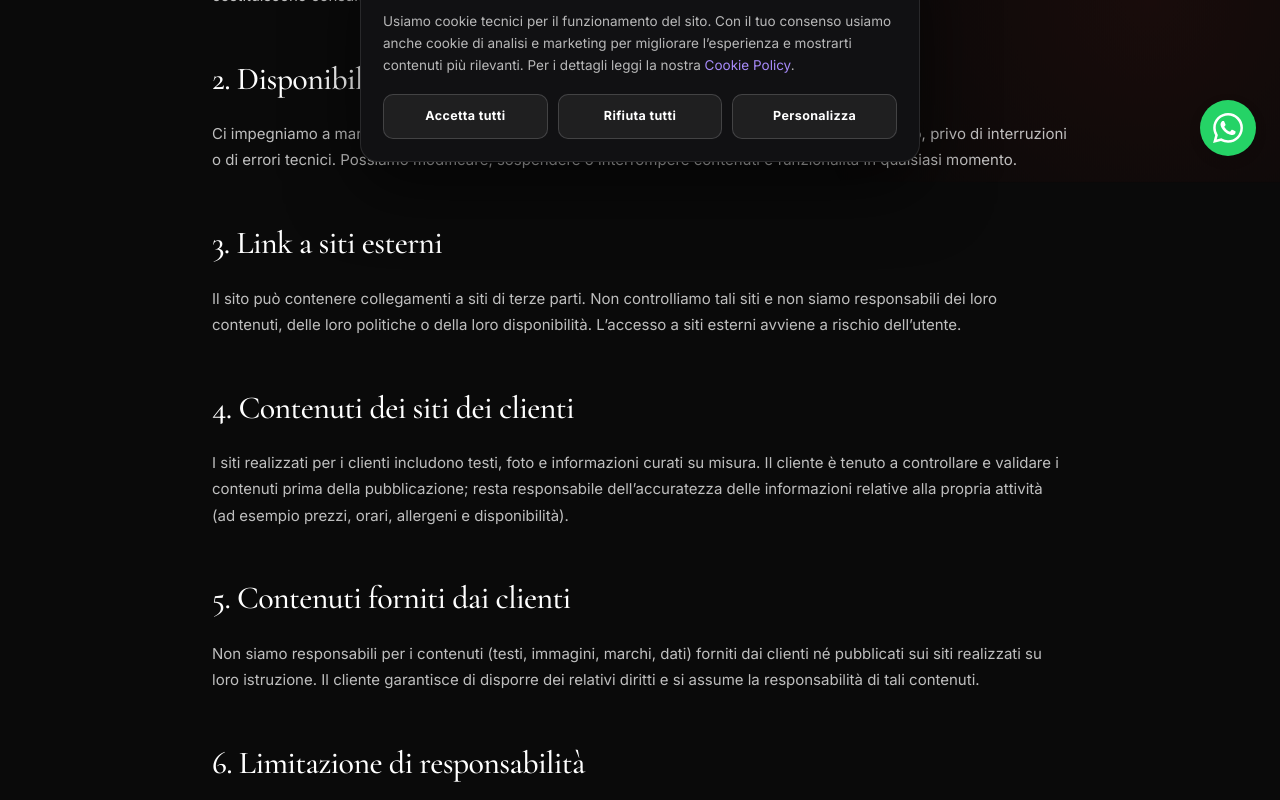
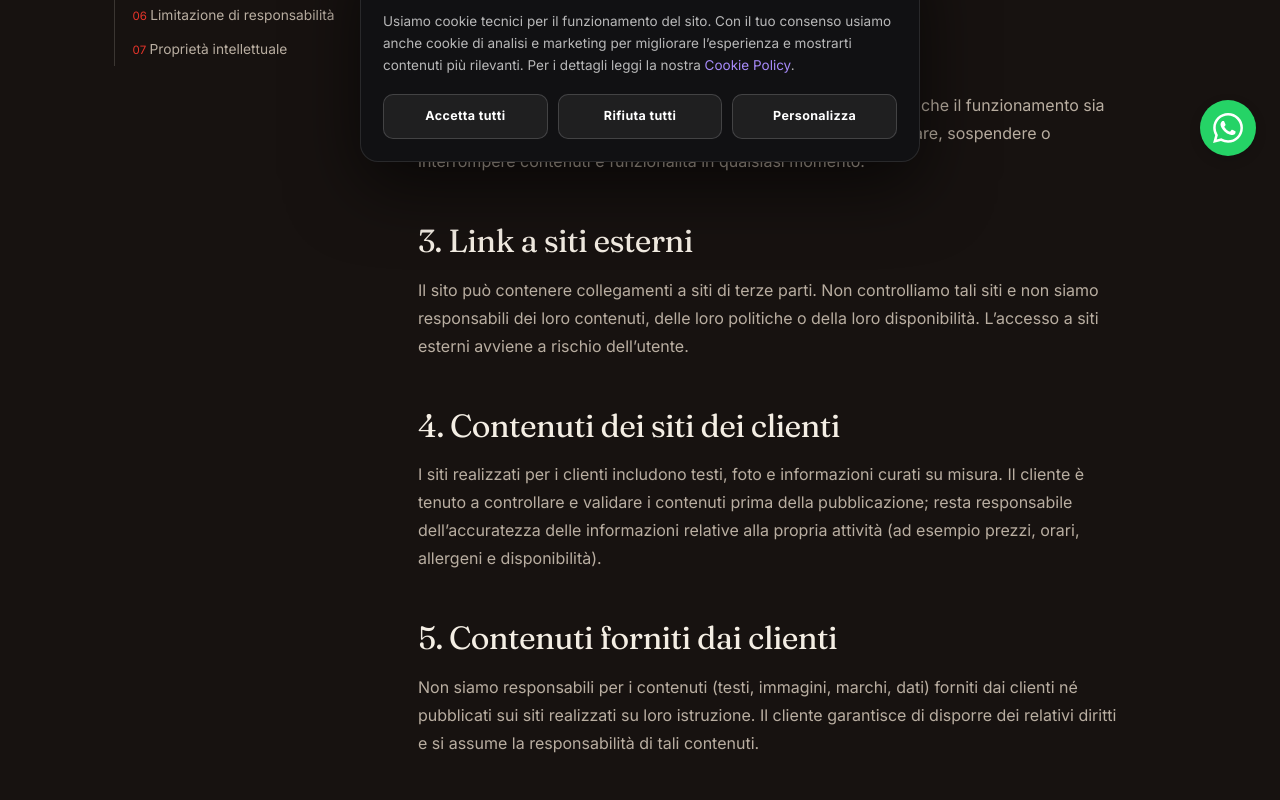
Before and after one commit to luminoagency/lumino-agency, a Next.js app: page /disclaimer in a window 1280 px wide. Shown: the part 620-1420 px from the top of the page. Built offline with nearby package versions, Linux system fonts and the light colour scheme.

Commit message:
Legali: disclaimer sulla nuova cornice

```diff
--- a/app/disclaimer/page.tsx
+++ b/app/disclaimer/page.tsx
@@ -1,28 +1,43 @@
 import type { Metadata } from 'next'
 import Link from 'next/link'
-import SiteChrome from '@/components/site/SiteChrome'
+import LegalChrome from '@/components/legal/LegalChrome'
 import { COMPANY } from '@/lib/company'
 
 export const metadata: Metadata = {
-  title: 'Disclaimer · Lumino',
+  alternates: { canonical: '/disclaimer' },
+  title: 'Disclaimer',
   description:
     'Disclaimer di Lumino: limitazioni di responsabilità sui contenuti del sito, link esterni e contenuti forniti dai clienti.',
 }
 
 export default function DisclaimerPage() {
   return (
-    <SiteChrome
-      header={{
-        kicker: '✦ legale',
-        title: 'Disclaimer',
-        intro:
-          'Avvertenze e limitazioni di responsabilità relative ai contenuti e all’utilizzo del sito di Lumino.',
-        updated: COMPANY.lastUpdated,
-      }}
+    <LegalChrome
+      title="Disclaimer"
+      intro={
+        'Avvertenze e limitazioni di responsabilità relative ai contenuti e all’utilizzo del sito di Lumino.'
+      }
+      updated={COMPANY.lastUpdated}
+      sections={[
+        { id: '1-informazioni-generali', label: 'Informazioni generali' },
+        { id: '2-disponibilita-del-sito', label: 'Disponibilità del sito' },
+        { id: '3-link-a-siti-esterni', label: 'Link a siti esterni' },
+        {
+          id: '4-contenuti-dei-siti-dei-clienti',
+          label: 'Contenuti dei siti dei clienti',
+        },
+        {
+          id: '5-contenuti-forniti-dai-clienti',
+          label: 'Contenuti forniti dai clienti',
+        },
+        {
+          id: '6-limitazione-di-responsabilita',
+          label: 'Limitazione di responsabilità',
+        },
+        { id: '7-proprieta-intellettuale', label: 'Proprietà intellettuale' },
+      ]}
     >
-      <div className="ls-container">
-        <article className="ls-prose">
-          <h2>1. Informazioni generali</h2>
+      <h2 id="1-informazioni-generali">1. Informazioni generali</h2>
       <p>
         Le informazioni pubblicate su questo sito da <strong>{COMPANY.legalName}</strong> (Company
         No. {COMPANY.companyNumber}, sede legale in {COMPANY.address.full}) («
@@ -31,56 +46,54 @@ export default function DisclaimerPage() {
         costituiscono consulenza professionale.
       </p>
 
-          <h2>2. Disponibilità del sito</h2>
+      <h2 id="2-disponibilita-del-sito">2. Disponibilità del sito</h2>
       <p>
         Ci impegniamo a mantenere il sito accessibile, ma non garantiamo che il funzionamento sia
         continuo, privo di interruzioni o di errori tecnici. Possiamo modificare, sospendere o
         interrompere contenuti e funzionalità in qualsiasi momento.
       </p>
 
-          <h2>3. Link a siti esterni</h2>
+      <h2 id="3-link-a-siti-esterni">3. Link a siti esterni</h2>
       <p>
-            Il sito può contenere collegamenti a siti di terze parti. Non controlliamo tali siti e
-            non siamo responsabili dei loro contenuti, delle loro politiche o della loro
-            disponibilità. L’accesso a siti esterni avviene a rischio dell’utente.
+        Il sito può contenere collegamenti a siti di terze parti. Non controlliamo tali siti e non
+        siamo responsabili dei loro contenuti, delle loro politiche o della loro disponibilità.
+        L’accesso a siti esterni avviene a rischio dell’utente.
       </p>
 
-          <h2>4. Contenuti dei siti dei clienti</h2>
+      <h2 id="4-contenuti-dei-siti-dei-clienti">4. Contenuti dei siti dei clienti</h2>
       <p>
         I siti realizzati per i clienti includono testi, foto e informazioni curati su misura. Il
         cliente è tenuto a controllare e validare i contenuti prima della pubblicazione; resta
-            responsabile dell’accuratezza delle informazioni relative alla propria attività (ad
-            esempio prezzi, orari, allergeni e disponibilità).
+        responsabile dell’accuratezza delle informazioni relative alla propria attività (ad esempio
+        prezzi, orari, allergeni e disponibilità).
       </p>
 
-          <h2>5. Contenuti forniti dai clienti</h2>
+      <h2 id="5-contenuti-forniti-dai-clienti">5. Contenuti forniti dai clienti</h2>
       <p>
-            Non siamo responsabili per i contenuti (testi, immagini, marchi, dati) forniti dai
-            clienti né pubblicati sui siti realizzati su loro istruzione. Il cliente garantisce di
-            disporre dei relativi diritti e si assume la responsabilità di tali contenuti.
+        Non siamo responsabili per i contenuti (testi, immagini, marchi, dati) forniti dai clienti
+        né pubblicati sui siti realizzati su loro istruzione. Il cliente garantisce di disporre dei
+        relativi diritti e si assume la responsabilità di tali contenuti.
       </p>
 
-          <h2>6. Limitazione di responsabilità</h2>
+      <h2 id="6-limitazione-di-responsabilita">6. Limitazione di responsabilità</h2>
       <p>
         Nei limiti consentiti dalla legge, {COMPANY.brand} non è responsabile per eventuali danni
         diretti o indiretti derivanti dall’uso o dall’impossibilità di usare il sito o i suoi
-            contenuti. Restano impregiudicati i diritti inderogabili previsti dalla legge a favore
-            dei consumatori.
+        contenuti. Restano impregiudicati i diritti inderogabili previsti dalla legge a favore dei
+        consumatori.
       </p>
 
-          <h2>7. Proprietà intellettuale</h2>
+      <h2 id="7-proprieta-intellettuale">7. Proprietà intellettuale</h2>
       <p>
         Marchi, logo, testi e grafiche di {COMPANY.brand} sono protetti e non possono essere
-            utilizzati senza autorizzazione. Per i dettagli sui diritti relativi ai servizi consulta
-            i <Link href="/termini-condizioni">Termini e Condizioni</Link>.
+        utilizzati senza autorizzazione. Per i dettagli sui diritti relativi ai servizi consulta i{' '}
+        <Link href="/termini-condizioni">Termini e Condizioni</Link>.
       </p>
 
       <div className="ls-note">
         Per chiarimenti su questo disclaimer scrivici a{' '}
         <a href={`mailto:${COMPANY.email}`}>{COMPANY.email}</a>.
       </div>
-        </article>
-      </div>
-    </SiteChrome>
+    </LegalChrome>
   )
 }
```
Lines whose indentation alone changed are shown as unchanged.
